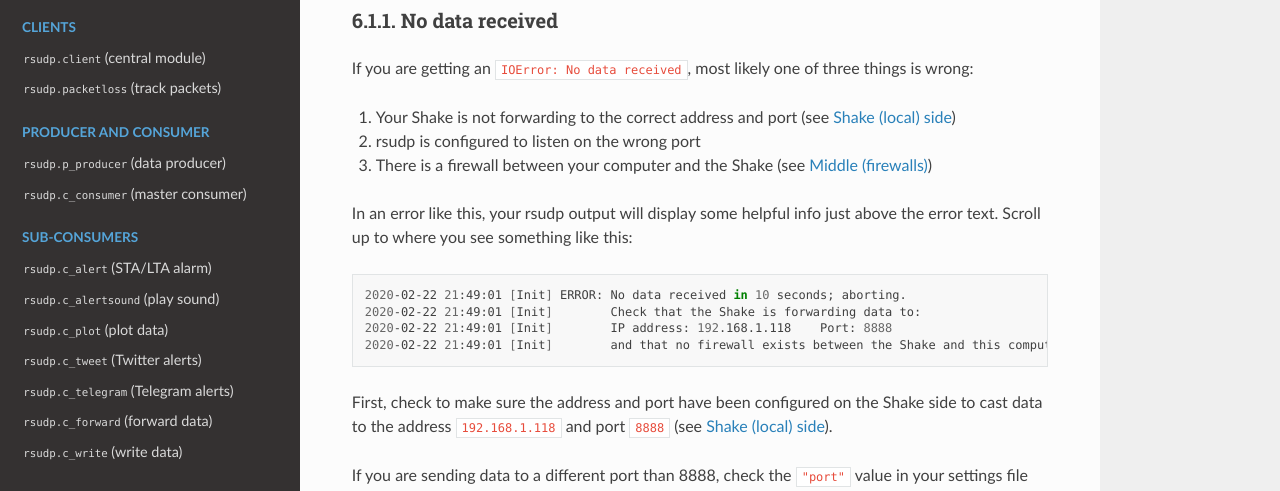
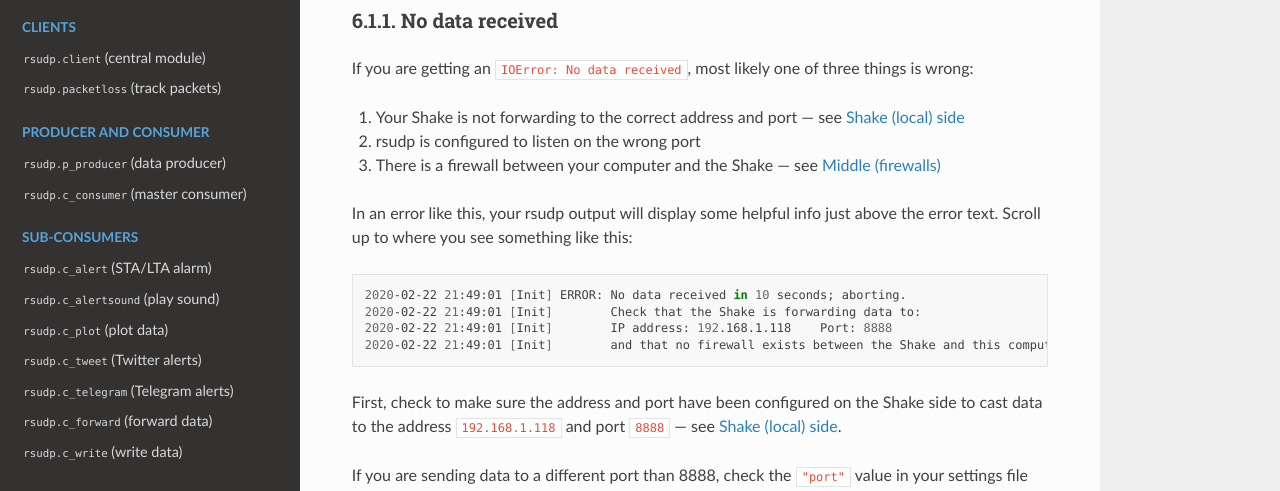
Before and after one commit to raspishake/rsudp, a Sphinx documentation site: the page built from docs/troubleshooting.rst, in a window 1280 px wide and 900 px high. Shown: the part 402-893 px from the top of the window. Built offline with Sphinx 7.4.7 and the Read the Docs theme 2.0.0, drawn with Linux system fonts in a browser that asks for light colours; the version number is read from the project's files by our own code.

```diff
--- a/docs/troubleshooting.rst
+++ b/docs/troubleshooting.rst
@@ -21,9 +21,9 @@ No data received
 If you are getting an ``IOError: No data received``, most likely one of three
 things is wrong:
 
-#. Your Shake is not forwarding to the correct address and port (see :ref:`local`)
+#. Your Shake is not forwarding to the correct address and port — see :ref:`local`
 #. rsudp is configured to listen on the wrong port
-#. There is a firewall between your computer and the Shake (see :ref:`middle`)
+#. There is a firewall between your computer and the Shake — see :ref:`middle`
 
 In an error like this, your rsudp output will display some helpful info just
 above the error text. Scroll up to where you see something like this:
@@ -37,7 +37,7 @@ above the error text. Scroll up to where you see something like this:
 
 First, check to make sure the address and port have been configured on
 the Shake side to cast data to the address ``192.168.1.118`` and port ``8888``
-(see :ref:`local`).
+— see :ref:`local`.
 
 If you are sending data to a different port than 8888, check the ``"port"``
 value in your settings file (`~/.config/rsudp/rsudp_settings.json`) reflects
```
